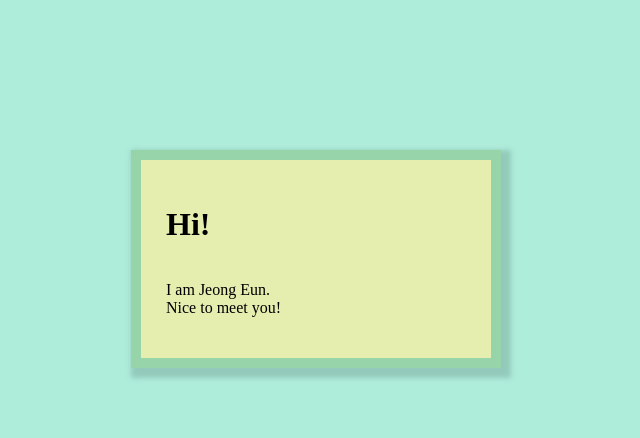
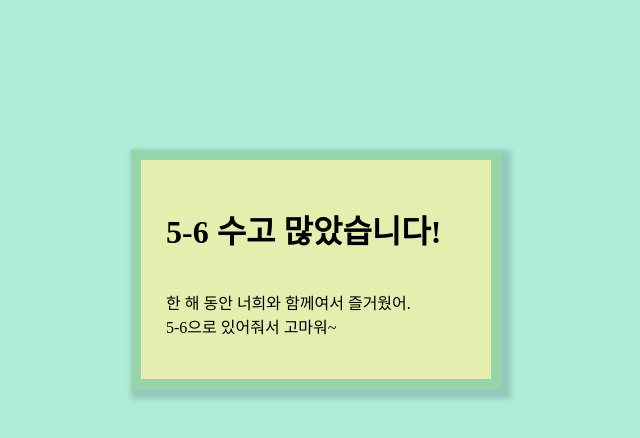
Before and after one commit to 0OwO0O/0OwO0O.github.io, a plain HTML site: page index.html in a window 1280 px wide. Shown: the whole page, without its empty margins (324-964 px from the left). Drawn offline with Linux system fonts and the light colour scheme.

Commit message:
Update index.html

```diff
--- a/index.html
+++ b/index.html
@@ -1,14 +1,14 @@
 <html>
   <head>
-    <title>page</title>
+    <title>5-6</title>
   </head>
  <body style="
     background-color: #afeddb;
 ">
     <div style="margin:150 auto">
     <div style="width: 300px;margin: 55px auto;background-color:#e5edaf;padding: 25px;display: flex;flex-direction: column;align-content: flex-start;border: 10px solid#98d4aa;box-shadow: 5px 5px 5px 5px #7daea08f;">
-      <h1 style="font color:#6cdaf0">Hi!</h1>
-      <p>I am Jeong Eun.<br>Nice to meet you!</p>
+      <h1 style="font color:#6cdaf0">5-6 수고 많았습니다!</h1>
+      <p>한 해 동안 너희와 함께여서 즐거웠어.<br>5-6으로 있어줘서 고마워~</p>
     </div>
     </div>
 
```
